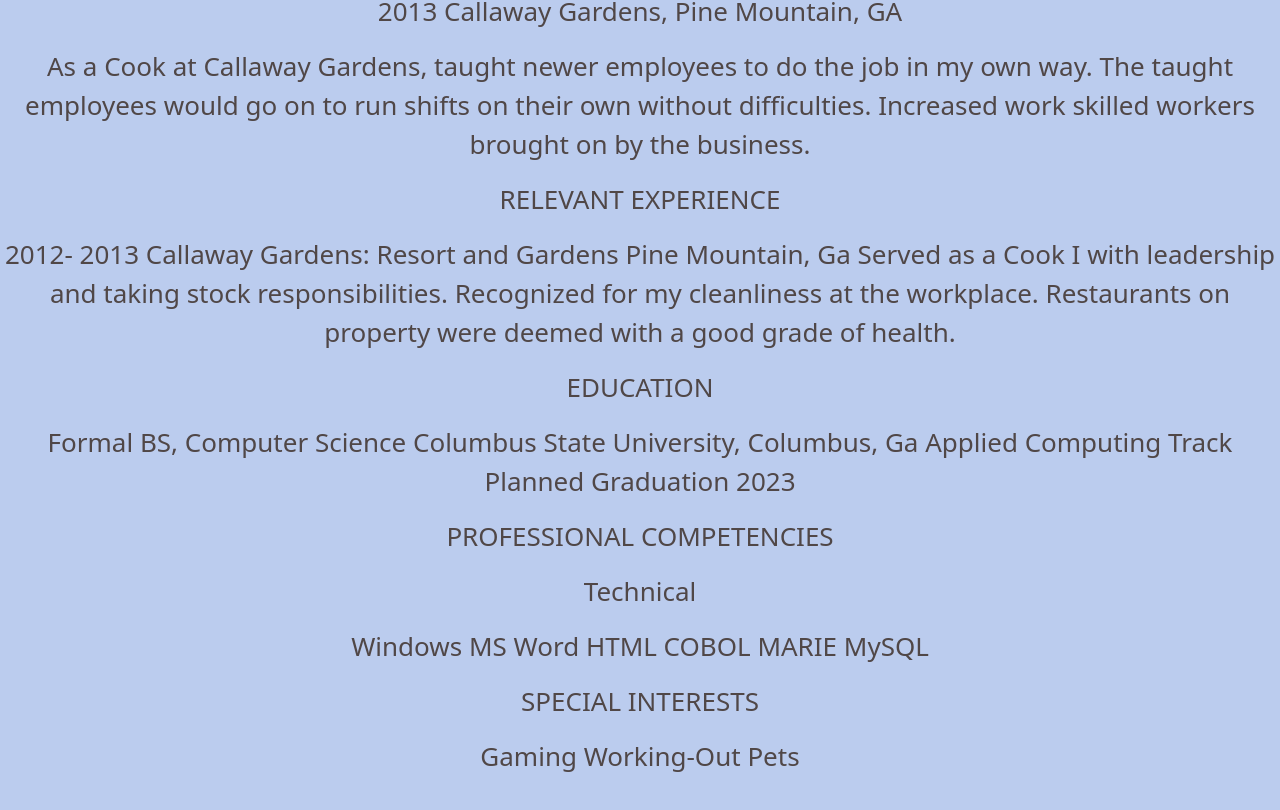
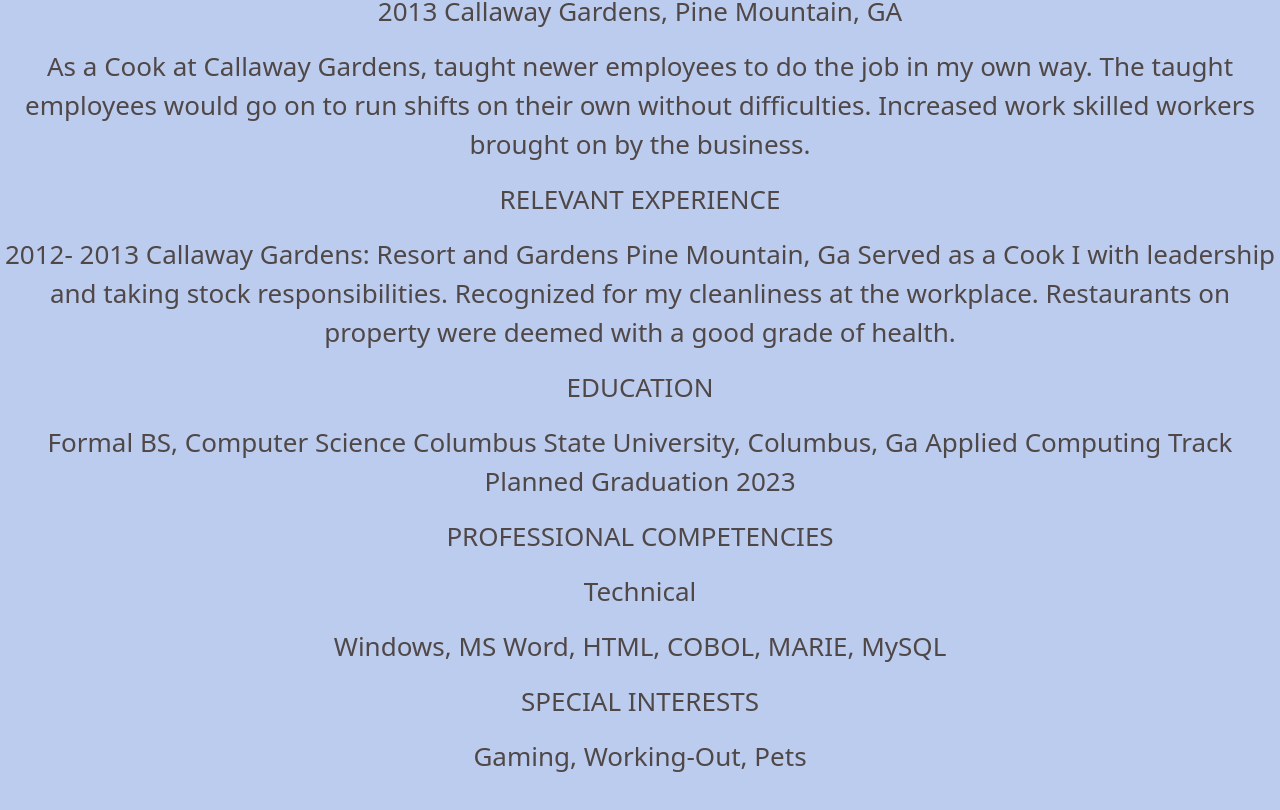
Before and after one commit to goodoljosh/react_fall22, a React (Create React App) app in the folder classdemo/: page / in a window 1280 px wide. Shown: the part 426-1236 px from the top of the page. Built offline with nearby package versions, Linux system fonts and the light colour scheme.

Commit message:
Made cosmetic changes.

```diff
--- a/classdemo/src/components/MainBody.jsx
+++ b/classdemo/src/components/MainBody.jsx
@@ -35,13 +35,12 @@ function MainBody() {
             <p>PROFESSIONAL COMPETENCIES</p>
             <p>Technical</p>
             <p>
-                Windows                  MS Word                      HTML
-                COBOL                    MARIE                        MySQL
+                Windows, MS Word, HTML, COBOL, MARIE, MySQL
             </p>
             <p>SPECIAL INTERESTS</p>
             <p>
-                	Gaming
-                    Working-Out
+                	Gaming,
+                    Working-Out,
                     Pets
 
             </p>
```
